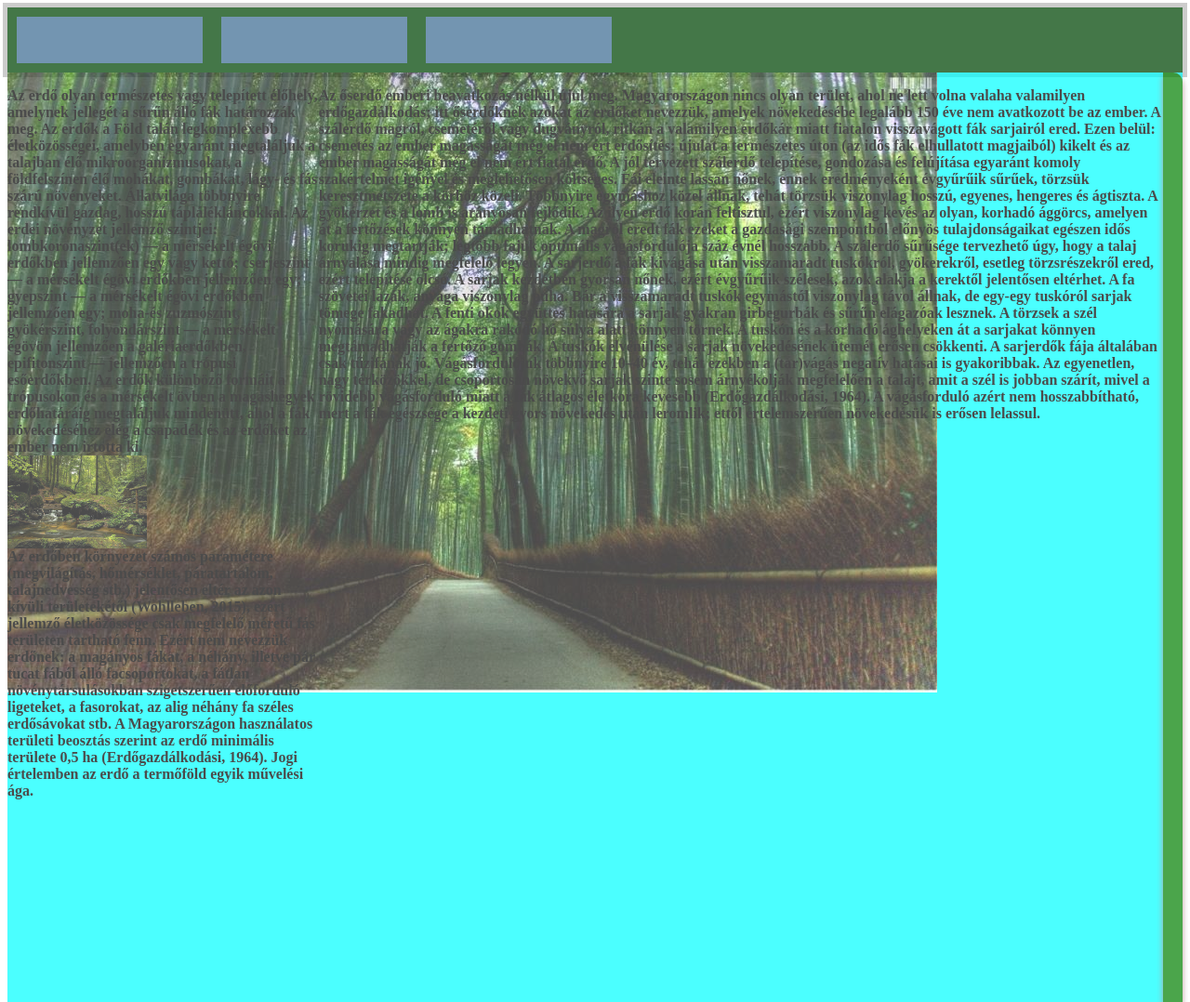
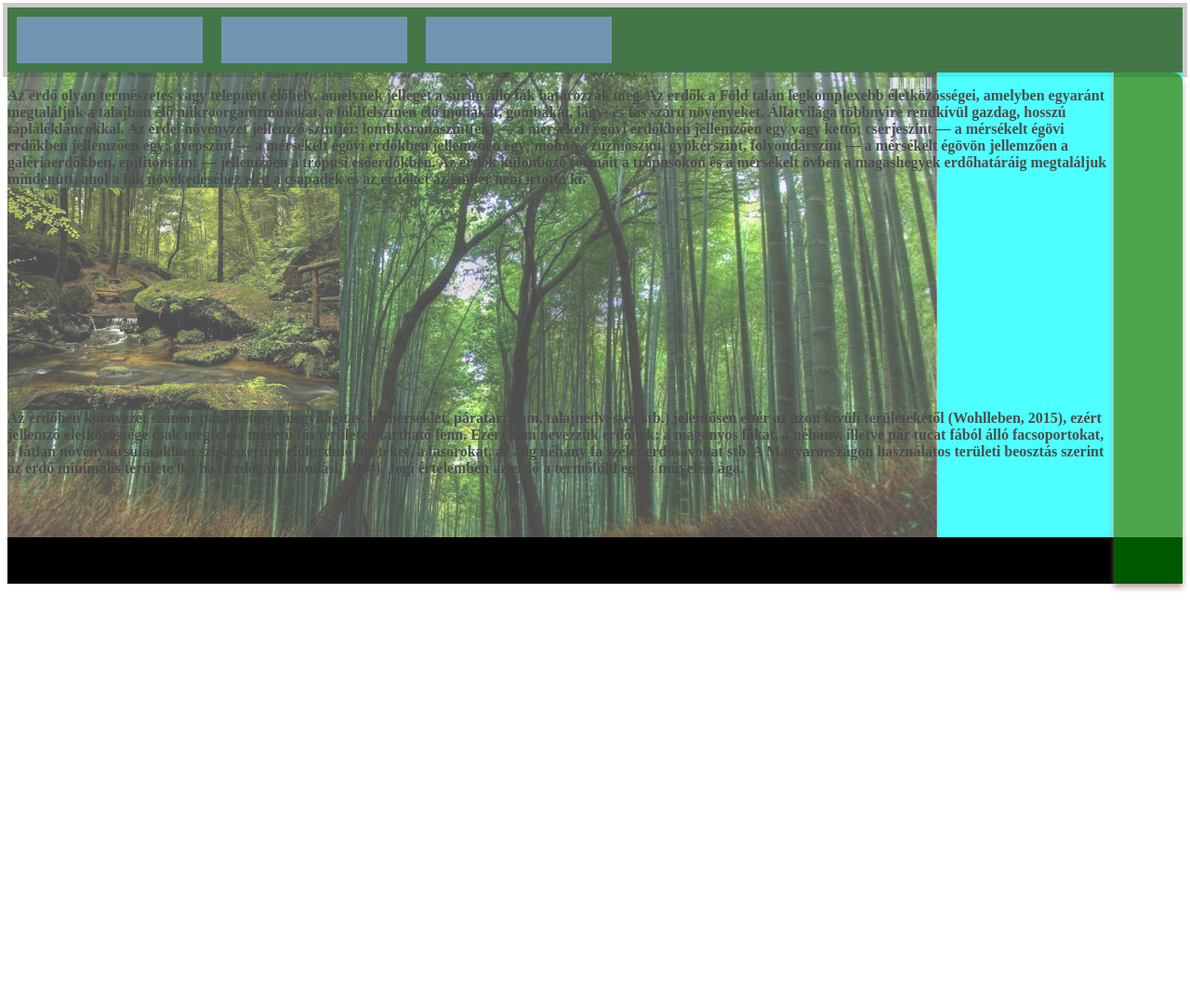
Before and after one commit to szilvike89/bemutatkozo_weboldal, a plain HTML site: page index.html in a window 1280 px wide. Shown: the top 1078 px of the page at 93% size. After the commit the page ends 800 px from the top, so only its background shows below. Drawn offline with Linux system fonts and the light colour scheme.

Commit message:
hatter es kep modositasa

```diff
--- a/index.html
+++ b/index.html
@@ -35,7 +35,7 @@
             Az erdők különböző formáit a trópusokon és a mérsékelt övben a
             magashegyek erdőhatáráig megtaláljuk mindenütt, ahol a fák
              növekedéséhez elég a csapadék és az erdőket az ember nem irtotta ki.
-             <img src="/kepek/unnamed.jpg">
+             <img src="kepek/unnamed.jpg">
 
             Az erdőben környezet számos paramétere (megvilágítás, hőmérséklet,
              páratartalom, talajnedvesség stb.) jelentősen eltér az azon kívüli
@@ -52,59 +52,7 @@
             minimális területe 0,5 ha (Erdőgazdálkodási, 1964). Jogi értelemben
              az erdő a termőföld egyik művelési ága.</p>
 
-            <br>
-            <br>
-            <p>
 
-                Az őserdő emberi beavatkozás nélkül újul meg. Magyarországon
-                nincs olyan terület, ahol ne lett volna valaha valamilyen
-                erdőgazdálkodás; itt őserdőknek azokat az erdőket nevezzük,
-                 amelyek növekedésébe legalább 150 éve nem avatkozott be az ember.
-
-                A szálerdő magról, csemetéről vagy dugványról, ritkán a
-                 valamilyen erdőkár miatt fiatalon visszavágott fák sarjairól
-                  ered. Ezen belül:
-
-                csemetés az ember magasságát még el nem ért erdősítés;
-                újulat a természetes úton (az idős fák elhullatott magjaiból)
-                 kikelt és az ember magasságát még el nem ért fiatal erdő.
-                A  jól tervezett szálerdő telepítése, gondozása és felújítása
-                egyaránt komoly szakértelmet igényel és meglehetősen költséges.
-                 Fái eleinte lassan nőnek, ennek eredményeként évgyűrűik sűrűek,
-                  törzsük keresztmetszete a körhöz közeli. Többnyire egymáshoz
-                   közel állnak, tehát törzsük viszonylag hosszú, egyenes,
-                   hengeres és ágtiszta. A gyökérzet és a lomb is arányosan
-                   fejlődik. Az ilyen erdő korán feltisztul, ezért viszonylag
-                    kevés az olyan, korhadó ággörcs, amelyen át a fertőzések
-                    könnyen támadhatnak. A magról eredt fák ezeket a gazdasági
-                    szempontból előnyös tulajdonságaikat egészen idős korukig
-                     megtartják; legtöbb fajuk optimális vágásfordulója száz
-                     évnél hosszabb. A szálerdő sűrűsége tervezhető úgy, hogy
-                     a talaj árnyalása mindig megfelelő legyen.
-
-                A sarjerdő a fák kivágása után visszamaradt tuskókról,
-                gyökerekről, esetleg törzsrészekről ered, ezért telepítése
-                olcsó. A sarjak kezdetben gyorsan nőnek, ezért évgyűrűik
-                szélesek, azok alakja a kerektől jelentősen eltérhet. A fa
-                 szövetei lazák, anyaga viszonylag puha. Bár a visszamaradt
-                  tuskók egymástól viszonylag távol állnak, de egy-egy tuskóról
-                   sarjak tömege fakadhat. A fenti okok együttes hatására a
-                    sarjak gyakran girbegurbák és sűrűn elágazóak lesznek.
-                    A törzsek a szél nyomására vagy az ágakra rakódó hó súlya
-                    alatt könnyen törnek. A tuskón és a korhadó ághelyeken át
-                    a sarjakat könnyen megtámadhatják a fertőző gombák.
-                     A tuskók elvénülése a sarjak növekedésének ütemét erősen
-                      csökkenti. A sarjerdők fája általában csak tűzifának jó.
-                      Vágásfordulójuk többnyire 10–40 év, tehát ezekben a
-                      (tar)vágás negatív hatásai is gyakoribbak. Az egyenetlen,
-                      nagy térközökkel, de csoportosan növekvő sarjak szinte
-                       sosem árnyékolják megfelelően a talajt, amit a szél is
-                       jobban szárít, mivel a rövidebb vágásforduló miatt a fák
-                       átlagos életkora kevesebb (Erdőgazdálkodási, 1964).
-                       A vágásforduló azért nem hosszabbítható, mert a fák
-                       egészsége a kezdeti gyors növekedés után leromlik; ettől
-                        értelemszerűen növekedésük is erősen lelassul.
-            </p>
         <div class="flexbox-oldal">
 
         </div>
--- a/style.css
+++ b/style.css
@@ -43,11 +43,11 @@ outline: 5px solid #ccc;
 .flexbox-menu
 {
     display: flex;
-    width: auto;
-    height: auto;
+    width: 100%;
+    height: 500px;
     background-color: aqua;
     opacity: 0.7;
-    background-image: url(/kepek/japan-bambo54to-forest1-2-e1467755640998.jpg);
+    background-image: url(kepek/japan-bambo54to-forest1-2-e1467755640998.jpg);
     background-repeat: no-repeat;
 
 }
@@ -64,7 +64,7 @@ outline: 5px solid #ccc;
     left: 10;
     overflow-x: hidden;
     border-top-right-radius: 10px;
-    padding-top: 1000px;
+    padding-top: 50px;
     margin-right: 50px;
     float: right;
     margin-right: auto;
@@ -85,6 +85,6 @@ p
 }
 img{
     display: flex;
-    max-width: 150px;
-    max-height: 130px;
+    width: 30%;
+    height: auto;
 }
```
